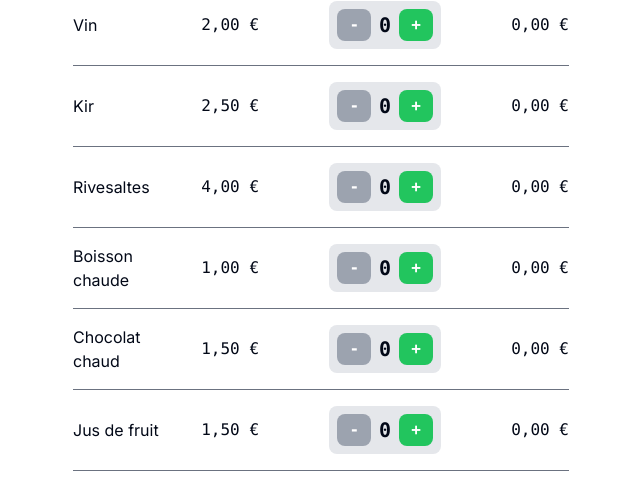
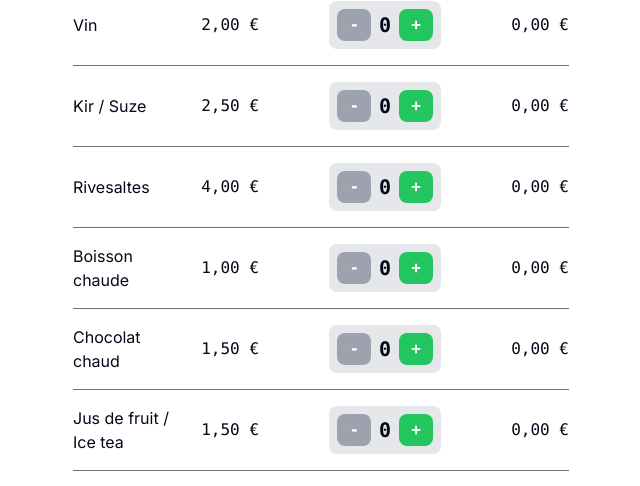
Before and after one commit to mmagn/au-rdv-nogentais, a Next.js app: page /admin/orders in a window 1280 px wide. Shown: the part 177-663 px from the top of the page, without its empty margins (319-959 px from the left). Built offline with nearby package versions, Linux system fonts and the light colour scheme; no server answers; the database is empty.

Commit message:
Update menu.ts

```diff
--- a/data/menu.ts
+++ b/data/menu.ts
@@ -2,11 +2,11 @@ export const getMenu = () => [
   { name: "Bière", price: 400, quantity: 0 },
   { name: "Bière sans alcool", price: 300, quantity: 0 },
   { name: "Vin", price: 200, quantity: 0 },
-  { name: "Kir", price: 250, quantity: 0 },
+  { name: "Kir / Suze", price: 250, quantity: 0 },
   { name: "Rivesaltes", price: 400, quantity: 0 },
   { name: "Boisson chaude", price: 100, quantity: 0 },
   { name: "Chocolat chaud", price: 150, quantity: 0 },
-  { name: "Jus de fruit", price: 150, quantity: 0 },
+  { name: "Jus de fruit / Ice tea", price: 150, quantity: 0 },
   { name: "Limonade", price: 150, quantity: 0 },
   { name: "Diabolo", price: 200, quantity: 0 },
   { name: "Sirop", price: 50, quantity: 0 },
```
